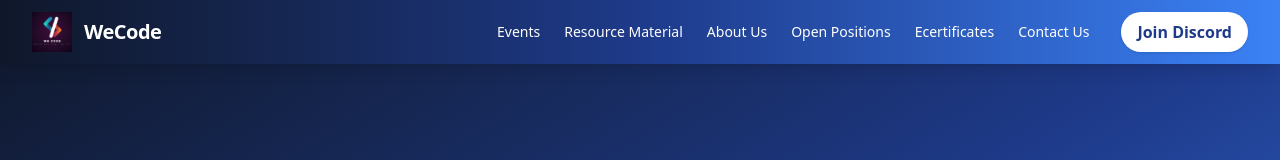
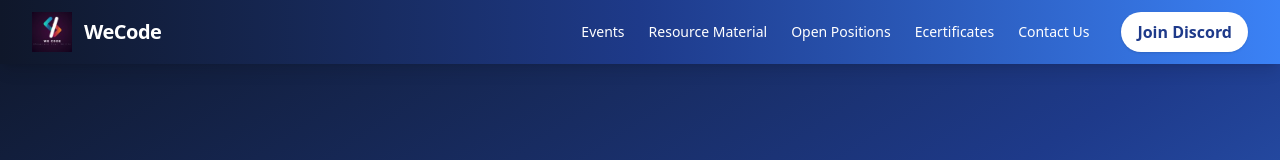
Before and after one commit to arpitjoshi24/WeCode, a React (Vite) app: page / in a window 1280 px wide. Shown: the top 160 px of the page. Built offline with nearby package versions, Linux system fonts and the light colour scheme.

Commit message:
Update Navbar.jsx

```diff
--- a/src/components/Navbar.jsx
+++ b/src/components/Navbar.jsx
@@ -28,9 +28,7 @@ export default function Navbar() {
               <a href="#resources" className="hover:underline text-sm font-medium">
               Resource Material
             </a>
-            <a href="#about-us" className="hover:underline text-sm font-medium">
-              About Us
-            </a>
+
             <a href="#openposition" className="hover:underline text-sm font-medium">
               Open Positions
             </a>
```
